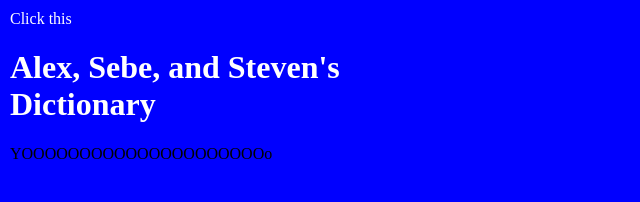
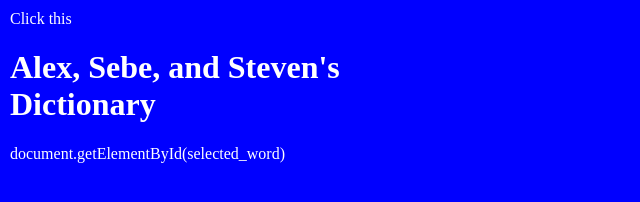
Before and after one commit to StevenCloud/hackathon11, a browser extension: page alex dictionary/dictAPI/index.html in a window 1280 px wide. Shown: the whole page, without its empty margins (0-640 px from the left). Drawn offline with Linux system fonts and the light colour scheme.

Commit message:
asdfsadf

```diff
--- a/alex dictionary/dictAPI/index.html
+++ b/alex dictionary/dictAPI/index.html
@@ -17,6 +17,6 @@
   <body style = 'background-color: blue;'>
     <a id="click-this", style = 'color: white;'>Click this</a>
     <h1 style = 'color:white;'>Alex, Sebe, and Steven's Dictionary</h1>
-    <p id = "yoyoyo", style = 'color: black;' >YOOOOOOOOOOOOOOOOOOOOOo</p>
+    <p id = "yoyoyo", style = 'color: white;' >document.getElementById(selected_word)</p>
    </body>
 </html>
```
